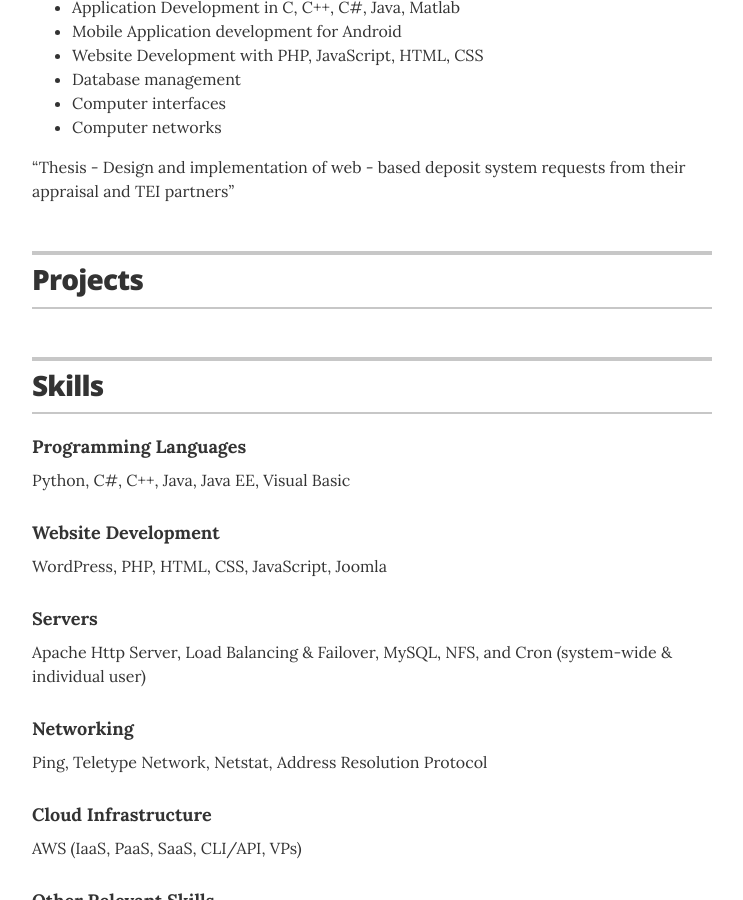
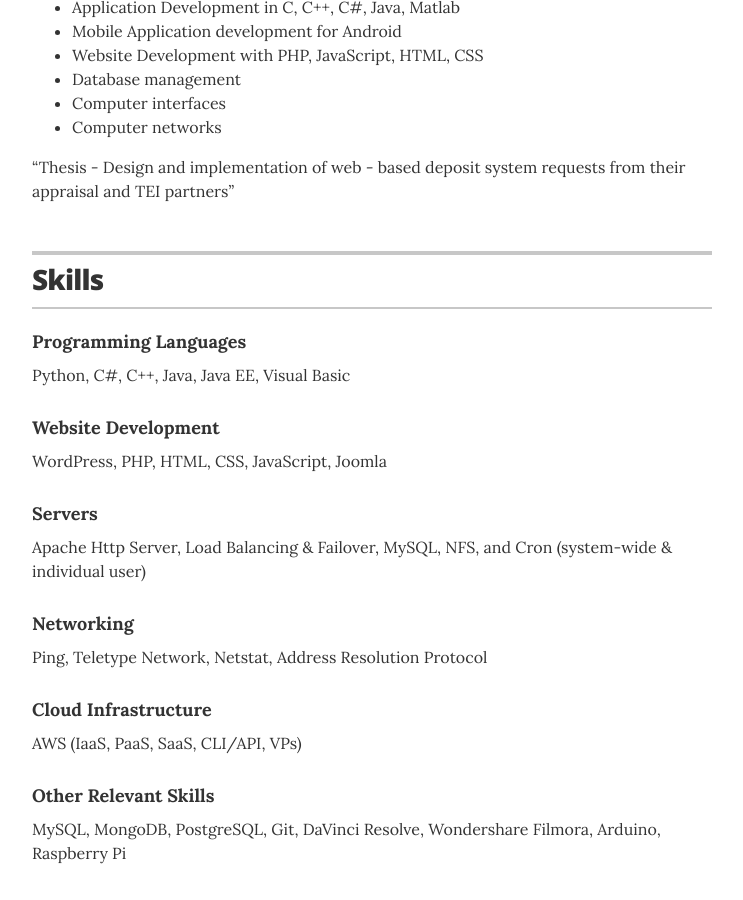
Before and after one commit to sirparis/sirparis.github.io, a Jekyll site: the page built from index.html, in a window 1280 px wide and 900 px high, scrolled down 2501 px. Shown: the whole window, without its empty margins (268-1011 px from the left). Built offline with Jekyll 4.4.1, drawn with Linux system fonts in a browser that asks for light colours.

```diff
--- a/_layouts/resume.html
+++ b/_layouts/resume.html
@@ -97,25 +97,7 @@
       {% endif %}
 
 
-      {% if site.resume_section_projects %}
-      <!-- begin Projects -->
-      <section class="content-section">
-        <header class="section-header">
-          <h2>Projects</h2>
-        </header>
 
-        {% for project in site.data.projects %}
-        <div class="resume-item" itemscope itemtype="http://schema.org/CreativeWork">
-          <meta itemprop="creator" content="{{ site.resume_name }}" itemtype="http://schema.org/Person" />
-          <h3 class="resume-item-title" itemprop="name">{% if project.url %}<a href="{{ project.url }}" itemprop="url">{{ project.project }}</a>{% else %}{{ project.project }}{% endif %}</h3>
-          <h4 class="resume-item-details" itemprop="description">{{ project.role }}  &bull; {{ project.duration }}</h4>
-          <p class="resume-item-copy">{{ project.description }}</p>
-        </div>
-        {% endfor %}
-
-      </section>
-      <!-- end Projects -->
-      {% endif %}
 
       {% if site.resume_section_skills %}
       <!-- begin Skills -->
```
